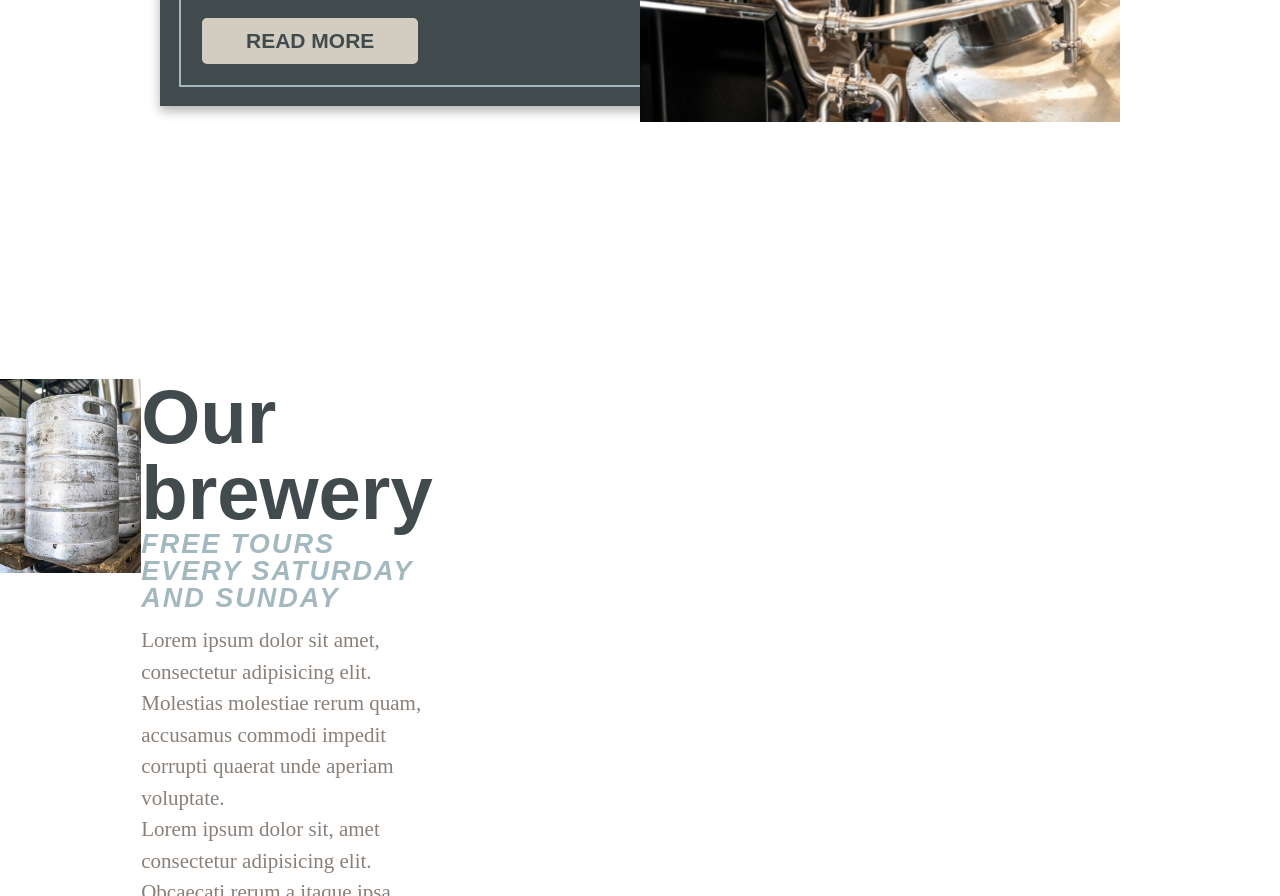
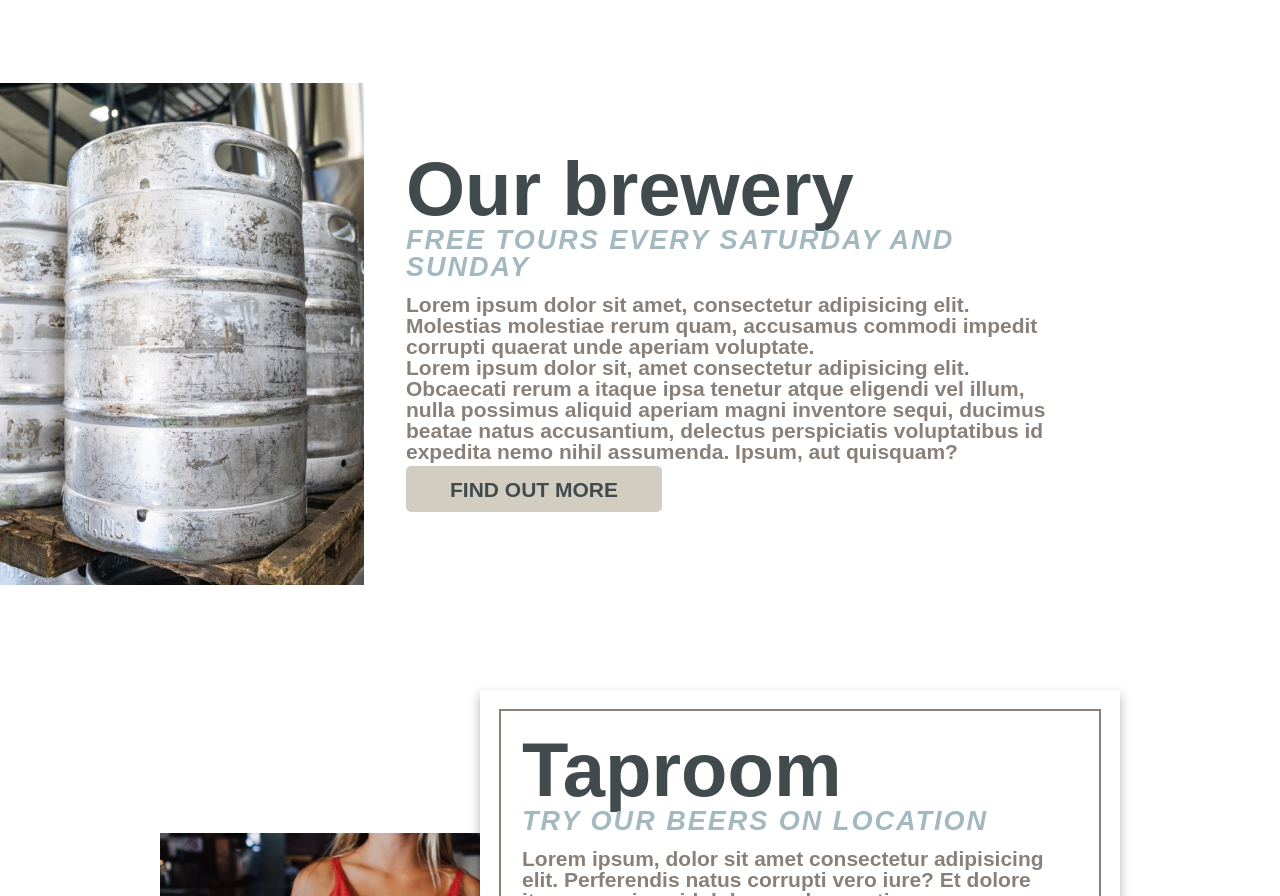
Before and after one commit to sidhlee/brewery-website, a website built with Parcel: page src/index.html in a window 1280 px wide. Shown: the part 1904-2800 px from the top of the page. Built offline with nearby package versions, Linux system fonts and the light colour scheme; a web font is replaced by a local one.

Commit message:
Add styles for brewery section + footer

```diff
--- a/src/styles/base/_typography.scss
+++ b/src/styles/base/_typography.scss
@@ -14,6 +14,10 @@ p,
 figure {
   // figure is not typography but while we're at it...
   margin: 0;
+}
+
+p {
+  margin-bottom: 1em;
 }
 
 .section__title,
--- a/src/styles/components/_buttons.scss
+++ b/src/styles/components/_buttons.scss
@@ -4,11 +4,11 @@
   text-transform: uppercase;
   padding: 0.25em 2em;
   text-decoration: none;
-  margin: 0.5em 0;
+  display: inline-block;
+  margin: 0.2em 0;
   grid-column: 1 / 4;
   justify-self: start; // inline-block for grid!
   border-radius: 5px;
-  margin: 1em auto 0 0;
 
   &:hover {
     opacity: 0.8;
--- a/src/styles/components/_cards.scss
+++ b/src/styles/components/_cards.scss
@@ -4,7 +4,7 @@
   outline-offset: -1em;
   box-shadow: 0 5px 0.5em rgba(black, 0.3);
   grid-row: 1 / 4;
-  max-width: 700px;
+  max-width: min(800px, 60vw);
 
   &--light {
     background: white;
@@ -23,6 +23,7 @@
     grid-column: 2 / span 4;
     display: grid;
     grid-template-columns: repeat(4, 1fr);
+    justify-self: center;
     h2,
     p,
     p {
@@ -30,7 +31,7 @@
     }
   }
   &--end {
-    grid-column: 4 / span 3;
+    grid-column: 4 / span 4;
     justify-self: start;
     align-self: start;
   }
--- /dev/null
+++ b/src/styles/layout/_brewery.scss
@@ -0,0 +1,12 @@
+.section--brewery {
+  grid: auto-flow / minmax(300px, 2fr) minmax(300px, 650px) 1fr;
+  gap: 2em;
+  &__image {
+    grid-column: 1 / 2;
+    justify-self: end;
+  }
+  &__text-box {
+    grid-column: 2 / 3;
+    align-self: center;
+  }
+}
--- /dev/null
+++ b/src/styles/layout/_footer.scss
@@ -0,0 +1,20 @@
+footer {
+  text-align: center;
+  color: $color-brown-light;
+  padding: 5em 0;
+  .logo {
+    margin: 2em auto;
+  }
+}
+
+p {
+  font-family: $ff-title;
+  font-weight: bold;
+  line-height: 1;
+  margin: 0;
+}
+
+// fill is set on path element inside svg
+.logo--light * {
+  fill: $color-brown-light;
+}
--- a/src/styles/layout/_general.scss
+++ b/src/styles/layout/_general.scss
@@ -4,7 +4,7 @@
   // setting up a global grid system (3 cols)
   display: grid;
   grid: auto-flow / minmax(1em, 1fr) minmax(300px, 700px) minmax(1em, 1fr);
-  padding: 5em 0;
+  padding: 5em 0 0;
 
   &__title,
   &__subtitle,
--- a/src/styles/main.scss
+++ b/src/styles/main.scss
@@ -12,6 +12,8 @@
 @import "./layout/nav";
 @import "./layout/intro";
 @import "./layout/beer";
+@import "./layout/brewery";
+@import "./layout/footer";
 
 // Components
 @import "./components/buttons";
```
Also changed, not shown: Readme.md.
